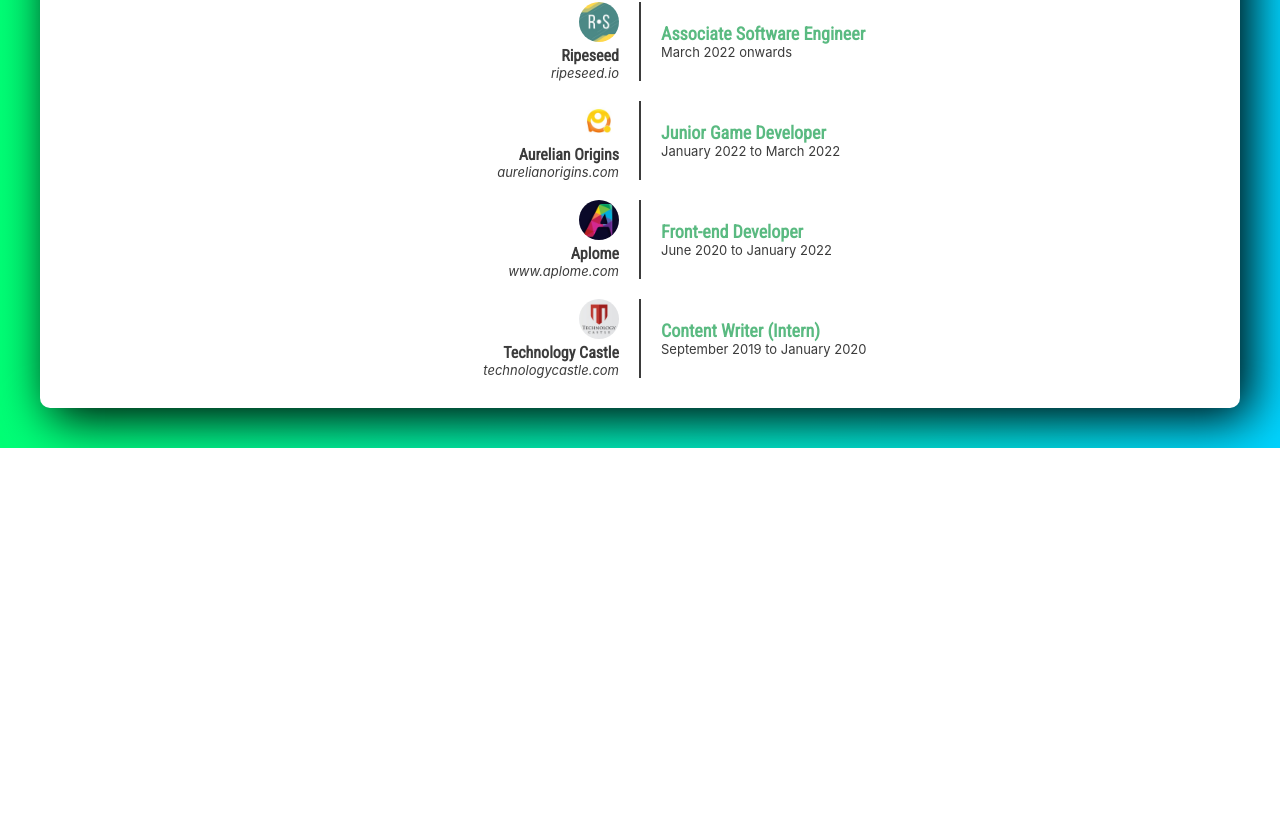
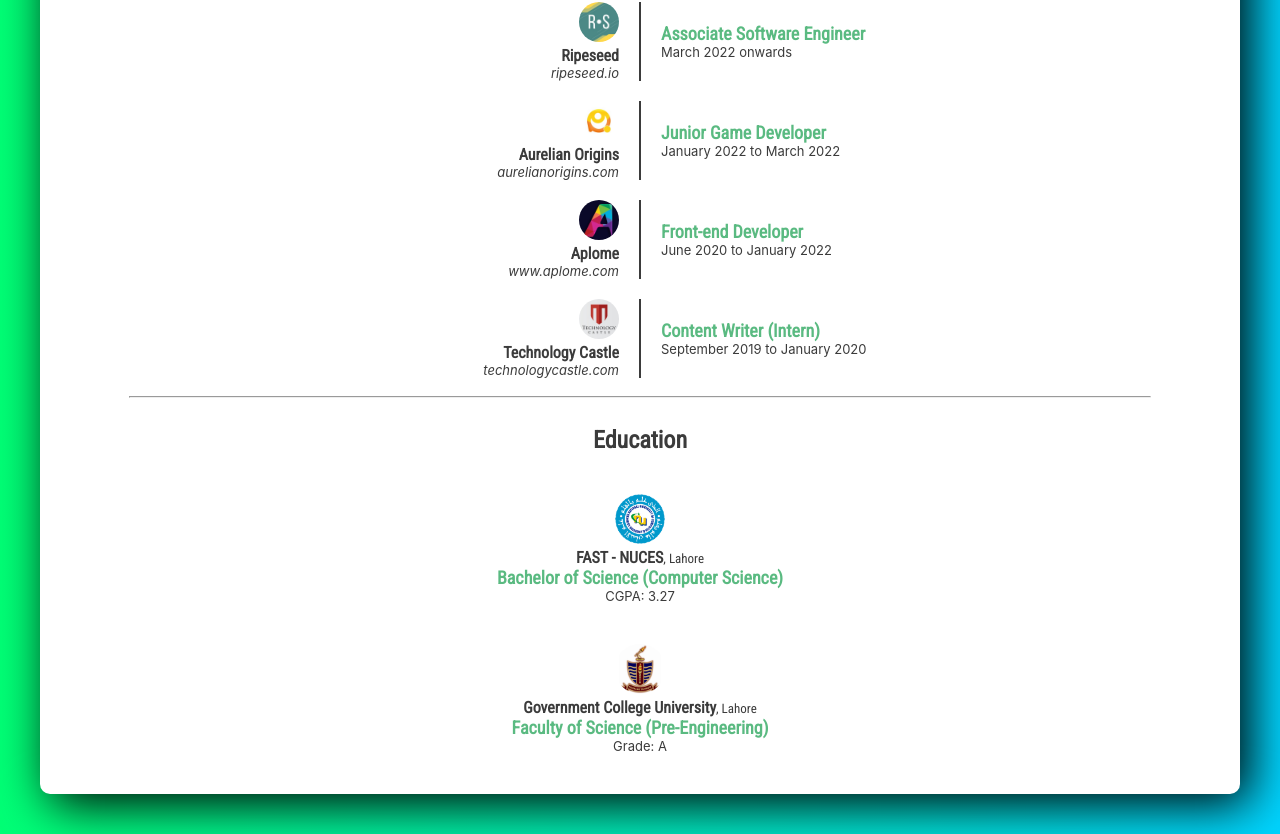
Before and after one commit to muaazali/muaazali.github.io, a React (Create React App) app: page / in a window 1280 px wide. Shown: the part 628-1462 px from the top of the page. Before the commit the page ends 1076 px from the top, so only its background shows below. Built offline with nearby package versions, Linux system fonts and the light colour scheme.

Commit message:
Added education.

```diff
--- /dev/null
+++ b/public/Data/education.json
@@ -0,0 +1,16 @@
+[
+  {
+    "institute-name": "FAST - NUCES",
+    "institute-location": "Lahore",
+    "institute-picture-url": "Assets/Images/fast-nuces.png",
+    "degree-name": "Bachelor of Science (Computer Science)",
+    "grade": "CGPA: 3.27"
+  },
+  {
+    "institute-name": "Government College University",
+    "institute-location": "Lahore",
+    "institute-picture-url": "Assets/Images/gcu.jpg",
+    "degree-name": "Faculty of Science (Pre-Engineering)",
+    "grade": "Grade: A"
+  }
+]
--- a/src/App.tsx
+++ b/src/App.tsx
@@ -4,6 +4,7 @@ import "./App.scss";
 import Profile from "./Components/Profile/Profile";
 import WorkExperience from "./Components/WorkExperience/WorkExperience";
 import Skills from "./Components/Skills/Skills";
+import Education from "./Components/Education/Education";
 
 function App() {
   return (
@@ -17,6 +18,9 @@ function App() {
           <hr style={{ width: "85%" }}></hr>
           <div className="heading">Work Experience</div>
           <WorkExperience></WorkExperience>
+          <hr style={{ width: "85%" }}></hr>
+          <div className="heading">Education</div>
+          <Education></Education>
         </div>
       </div>
     </div>
--- /dev/null
+++ b/src/Components/Education/Education.scss
@@ -0,0 +1,46 @@
+@import '/src/Theme.scss';
+
+.education-wrapper {
+    display: grid;
+    grid-template-columns: minmax(0, 1fr);
+    column-gap: 20px;
+
+    @media (max-width: 767.98px){
+    	grid-template-columns: minmax(0, 1fr);
+    }
+
+    .education-item {
+        margin: 20px;
+        text-align: center;
+
+        .institute-picture {
+            max-width: 50px;
+            border-radius: 50%;
+        }
+
+        .institute-name {
+            font-weight: bold;
+            font-family: $headingFont;
+
+            @media (prefers-color-scheme: dark) {
+                color: $dark-headingColor;
+            }
+        }
+
+        .institute-location {
+            font-size: small;
+            font-weight: normal;
+        }
+
+        .degree-name {
+            font-weight: bold;
+            font-size: large;
+            font-family: $headingFont;
+            color: $dark-companyNameColor;
+        }
+
+        .grade {
+            font-size: small;
+        }
+    }
+}
--- /dev/null
+++ b/src/Components/Education/Education.tsx
@@ -0,0 +1,32 @@
+import React, { useEffect, useState } from "react";
+import getEducation, { EducationData } from "../../Services/EducationProvider";
+import "./Education.scss";
+
+export default function Education() {
+  const [education, setEducation] = useState<EducationData[]>([]);
+
+  useEffect(() => {
+    setEducation(getEducation());
+  }, []);
+
+  return (
+    <div className="education-wrapper">
+      {education.map((e) => (
+        <div className="education-item">
+          <img
+            src={e["institute-picture-url"]}
+            className="institute-picture"
+          ></img>
+          <div className="institute-name">
+            {e["institute-name"]}
+            <span className="institute-location">
+              , {e["institute-location"]}
+            </span>
+          </div>
+          <div className="degree-name">{e["degree-name"]}</div>
+          <div className="grade">{e.grade}</div>
+        </div>
+      ))}
+    </div>
+  );
+}
--- /dev/null
+++ b/src/Services/EducationProvider.ts
@@ -0,0 +1,15 @@
+export interface EducationData {
+  "institute-name": string;
+  "institute-location": string;
+  "institute-picture-url": string;
+  "degree-name": string;
+  grade: string;
+}
+
+export default function getExperience(): EducationData[] {
+  const request = new XMLHttpRequest();
+  request.open("GET", "/Data/education.json", false);
+  request.send(null);
+  const educationData: EducationData[] = JSON.parse(request.responseText);
+  return educationData;
+}
```
Also changed, not shown: public/Assets/Images/fast-nuces.png (added), public/Assets/Images/gcu.jpg (added).
